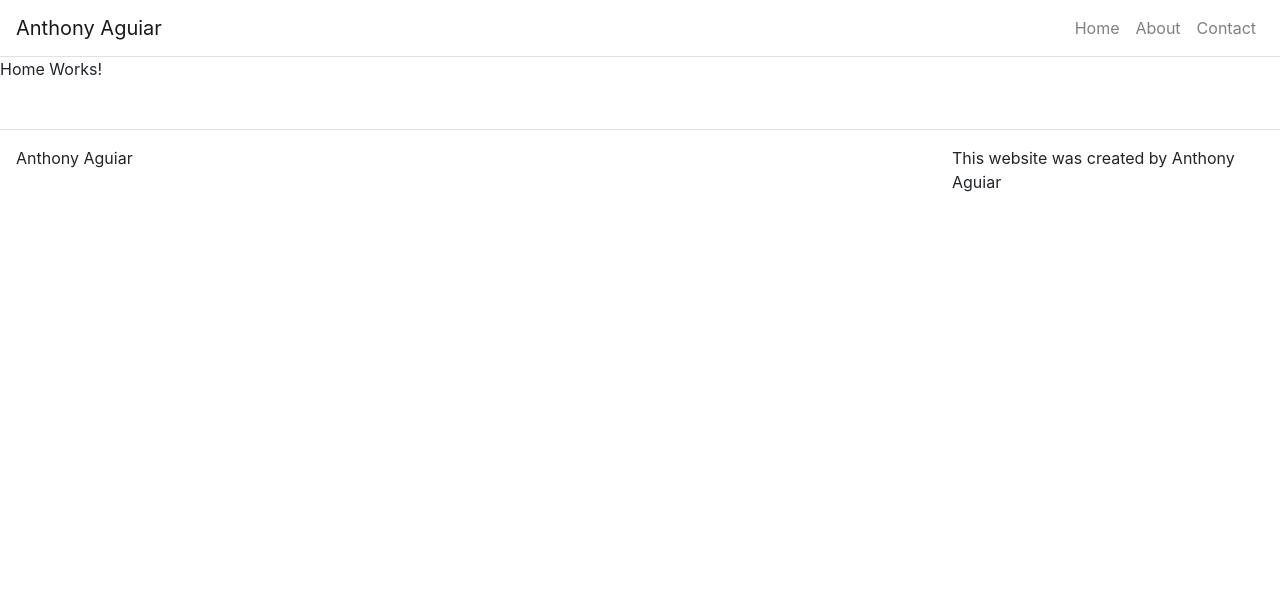
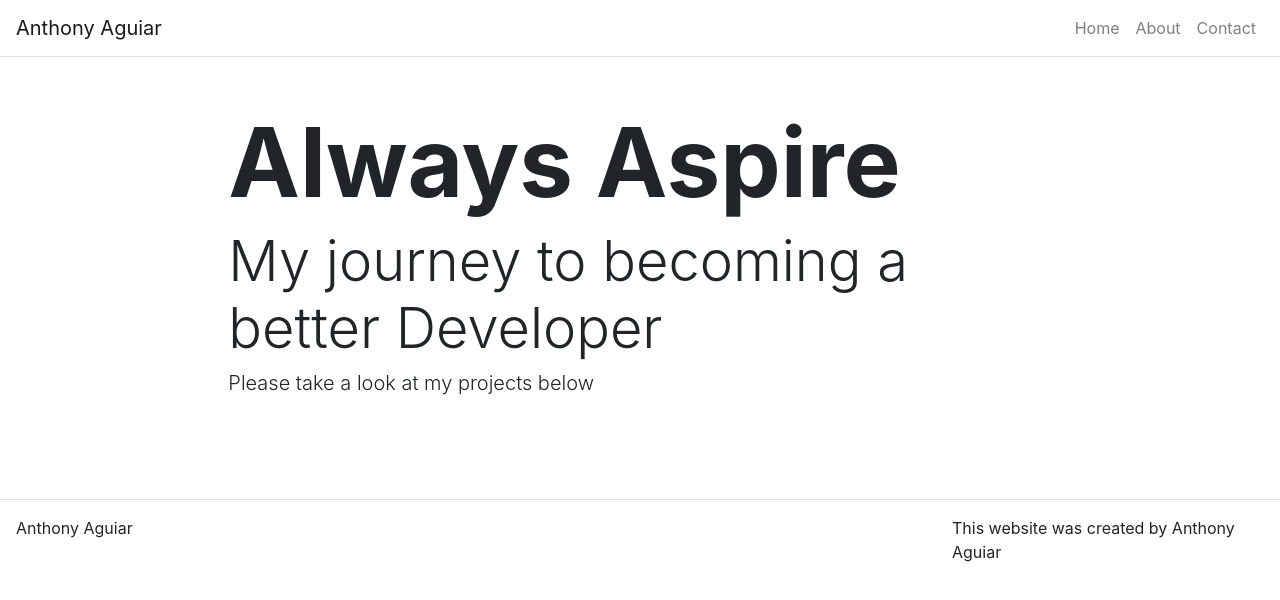
Before and after one commit to EpicGibbon/react_portfolio, a React (Create React App) app: page / in a window 1280 px wide. Shown: the top 600 px of the page. Built offline with nearby package versions, Linux system fonts and the light colour scheme.

Commit message:
finished hero component

```diff
--- a/src/App.js
+++ b/src/App.js
@@ -23,7 +23,7 @@
       home: {
         title: "Always Aspire",
         subTitle: "My journey to becoming a better Developer",
-        Ptext: "Please take a look at my projects below"
+        text: "Please take a look at my projects below"
       },
       about: {
         title: "About me"
--- /dev/null
+++ b/src/Components/Hero.js
@@ -0,0 +1,21 @@
+import React from 'react';
+import { Jumbotron } from 'react-bootstrap';
+import { Row } from "react-bootstrap";
+import { Col } from "react-bootstrap";
+import { Container } from "react-bootstrap";
+
+export default function Hero(props) {
+    return (
+        <Jumbotron className="bg-transparent jumbotron-fluid p-0">
+            <Container fluid={true}>
+                <Row className="justify-content-center py-5">
+                    <Col md={8} sm={10}>
+                        { props.title && <h1 className="display-1 font-weight-bolder">{props.title}</h1> }
+                        { props.subTitle && <h3 className="display-4 font-weight-light">{props.subTitle}</h3> }
+                        { props.text && <h3 className="lead font-weight-light">{props.text}</h3> }
+                    </Col>
+                </Row>
+            </Container>
+        </Jumbotron>
+    );
+}
--- a/src/pages/HomePage.js
+++ b/src/pages/HomePage.js
@@ -1,9 +1,10 @@
 import React from 'react';
+import Hero from '../Components/Hero'
 
 function Home(props) {
 
     return (
-        <p>Home Works!</p>
+        <Hero title={props.title} subTitle={props.subTitle} text={props.text}/>
     )
 }
 
```
